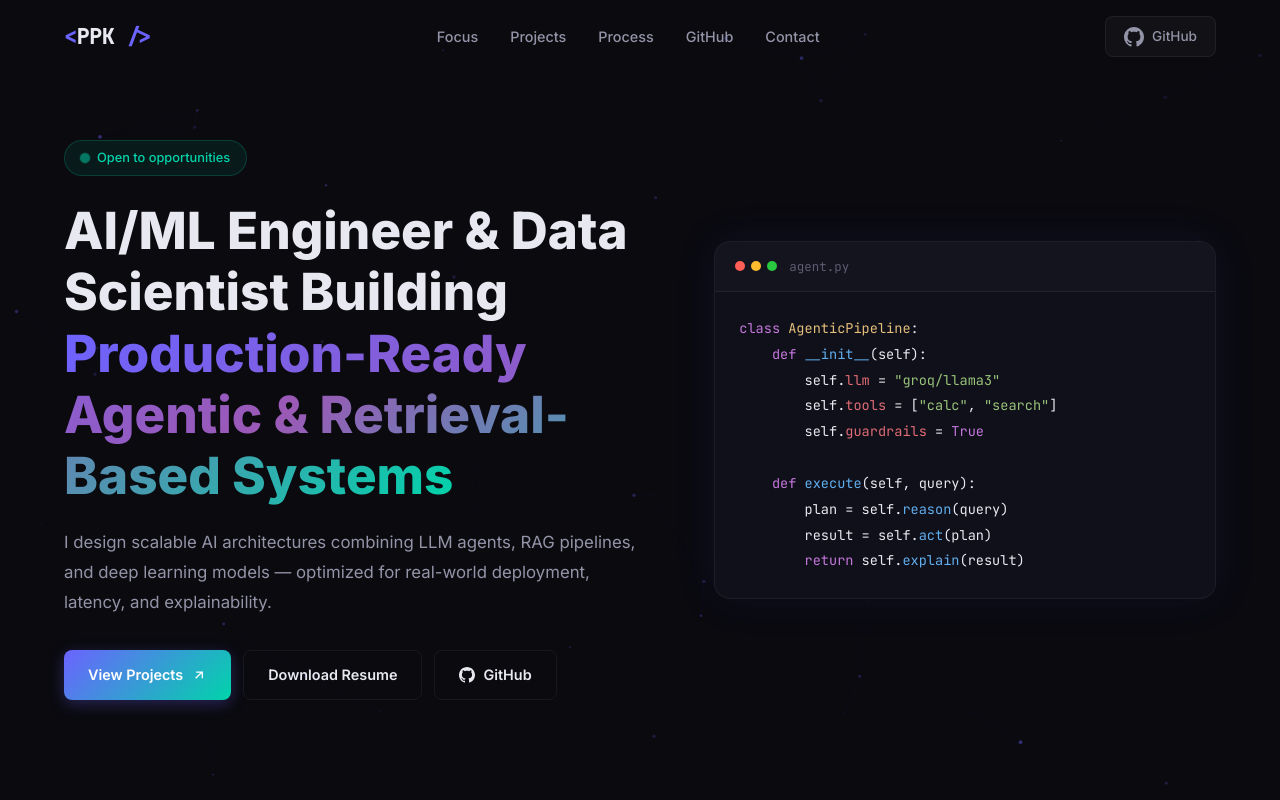
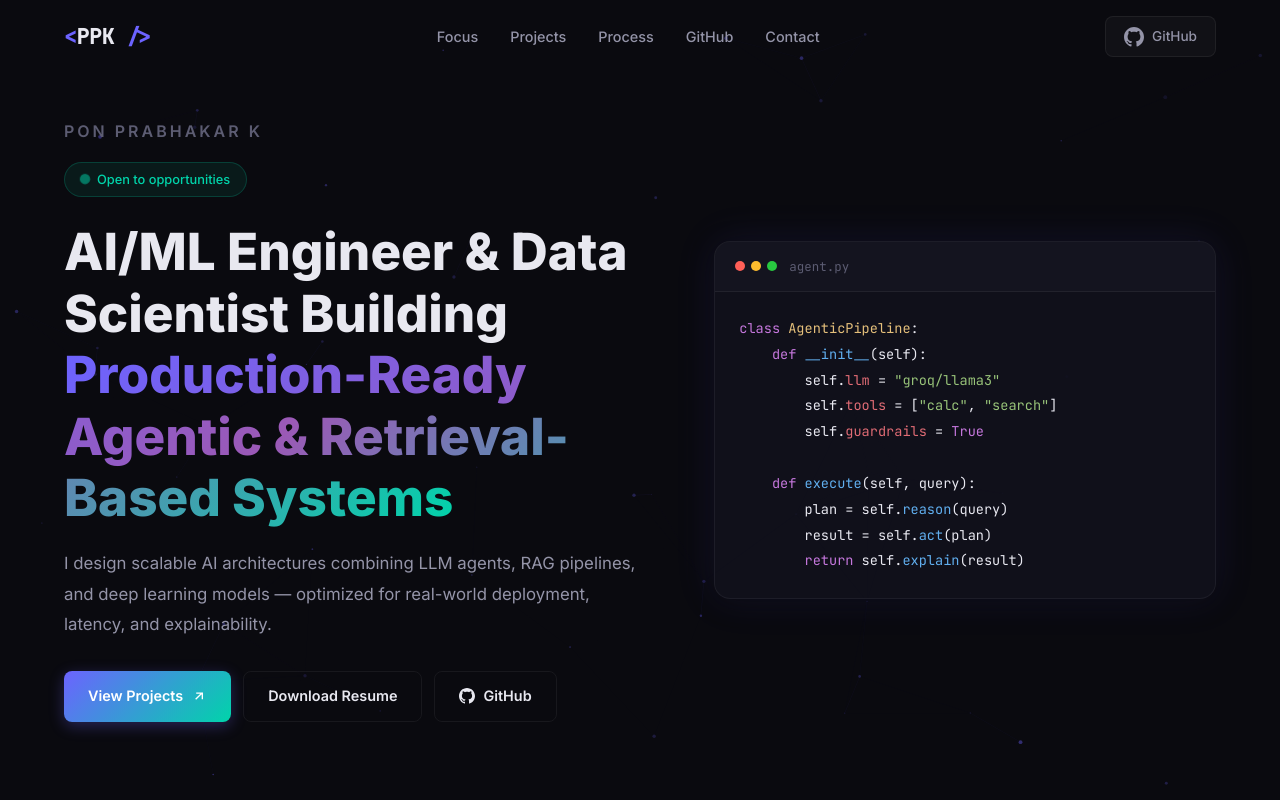
Before and after one commit to Puzzledcat06/Puzzledcat06.github.io, a plain HTML site: page index.html in a window 1280 px wide. Shown: the top 800 px of the page. Drawn offline with Linux system fonts and the light colour scheme.

Commit message:
Add professional name display to hero section

```diff
--- a/index.css
+++ b/index.css
@@ -225,6 +225,16 @@ a {
     flex: 1;
     max-width: 640px;
     z-index: 1;
+}
+
+.hero-name {
+    font-size: 1rem;
+    font-weight: 600;
+    letter-spacing: 3px;
+    text-transform: uppercase;
+    color: var(--text-muted);
+    margin-bottom: 16px;
+    animation: fadeInUp 0.6s ease-out;
 }
 
 .hero-badge {
--- a/index.html
+++ b/index.html
@@ -48,6 +48,7 @@
     <!-- ==================== SECTION 1: HERO ==================== -->
     <section id="hero" class="hero">
         <div class="hero-content">
+            <p class="hero-name">Pon Prabhakar K</p>
             <div class="hero-badge">
                 <span class="badge-dot"></span>
                 Open to opportunities
```
